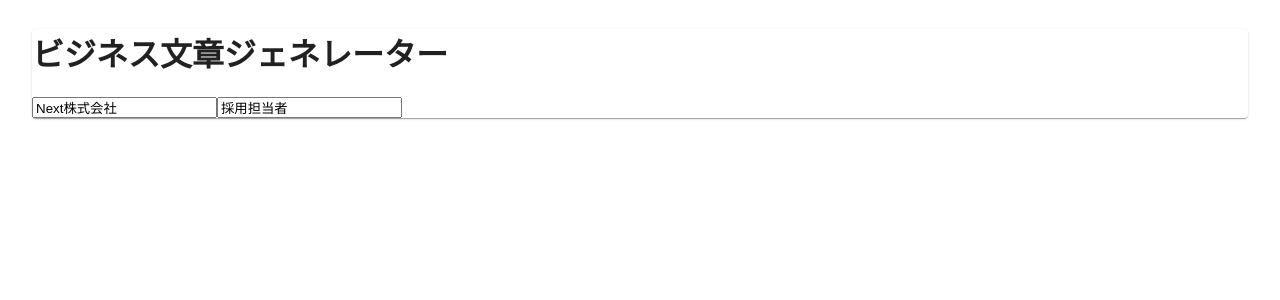
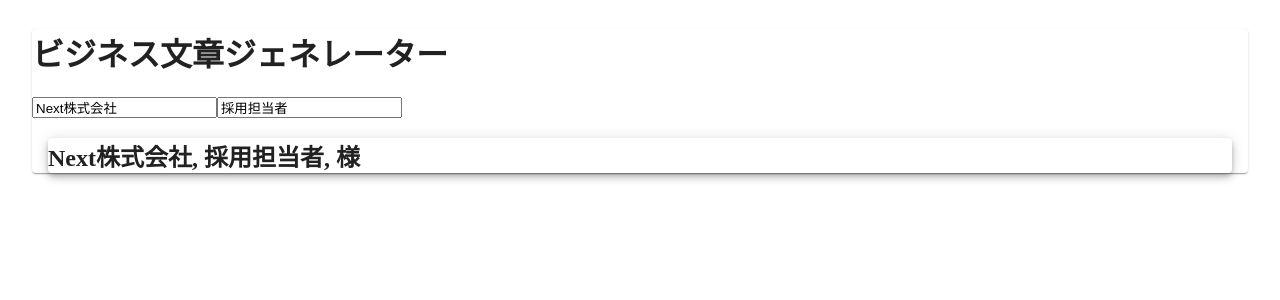
Before and after one commit to kaede0902/biz-text-generator, a Next.js app: page / in a window 1280 px wide. Shown: the top 300 px of the page. Built offline with nearby package versions, Linux system fonts and the light colour scheme.

Commit message:
add return of output

```diff
--- a/components/NameForm.js
+++ b/components/NameForm.js
@@ -35,11 +35,13 @@ export default function NameForm () {
         )
     }
     const output = () => {
-        <Box m={2}>
-            <Paper elevation={5}>
-                <h2>{state.hisCompany}, {state.hisName}, 様</h2>
-            </Paper>
-        </Box>
+        return (
+            <Box m={2}>
+                <Paper elevation={5}>
+                    <h2>{state.hisCompany}, {state.hisName}, 様</h2>
+                </Paper>
+            </Box>
+        )
     }
 
   return (
```
